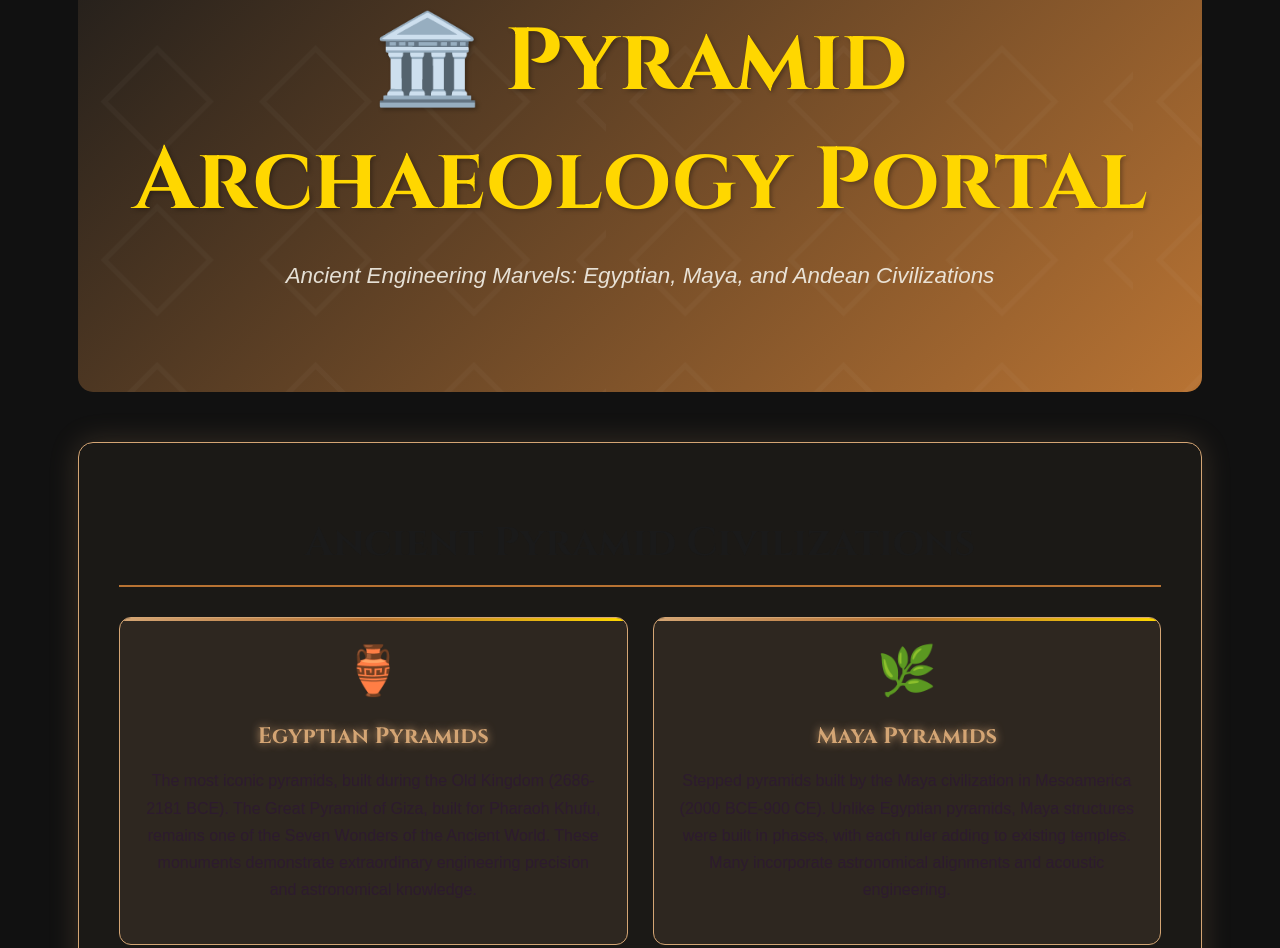
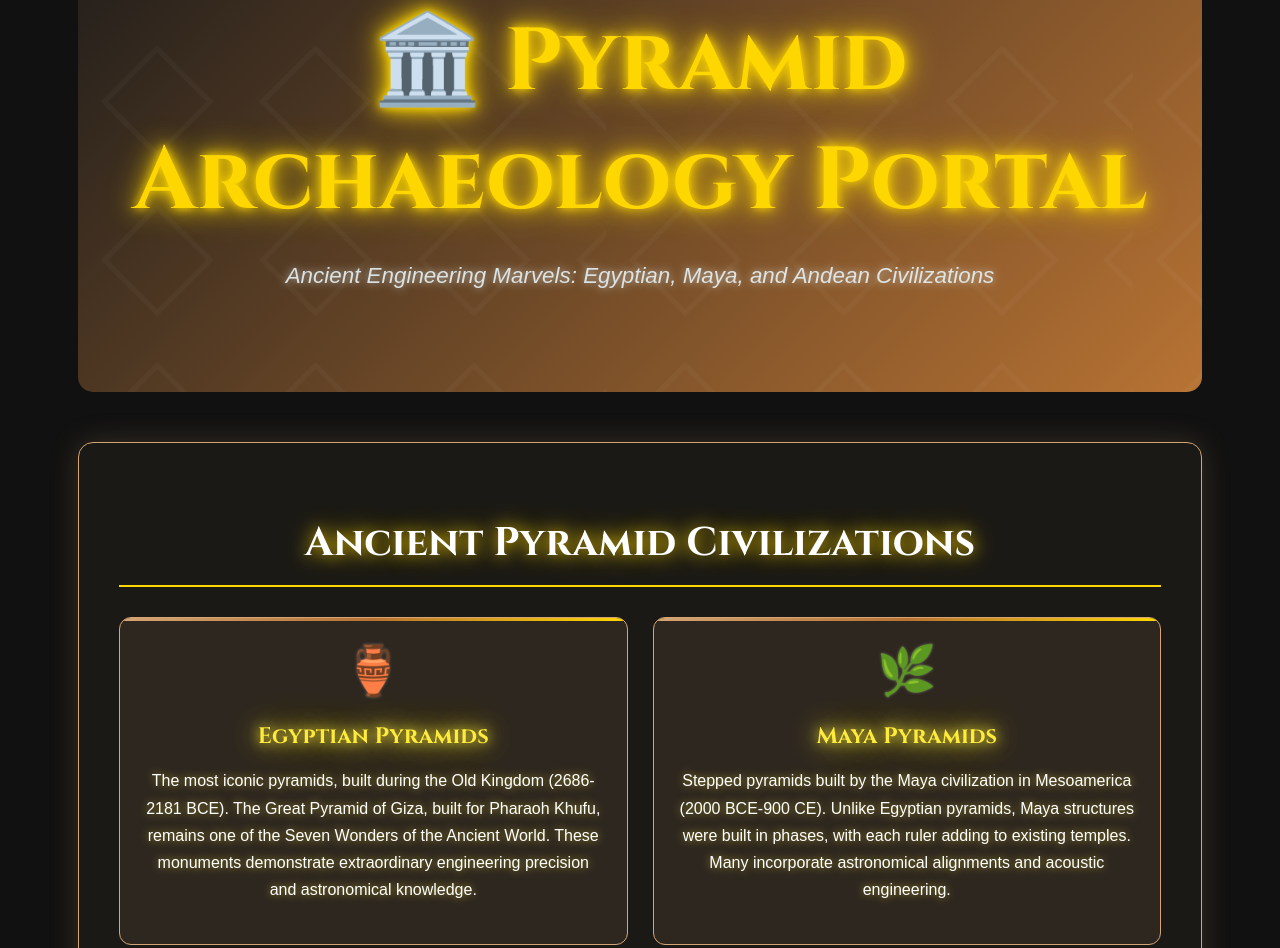
Before and after one commit to marganarok/royal-library-website, a website: page public/pyramid_archaeology_portal (1).html in a window 1280 px wide. Shown: the part 214-1162 px from the top of the page. Drawn offline with Linux system fonts and the light colour scheme.

Commit message:
Enhance text readability and add shiny glow effects to Pyramid Archaeology Portal - brighter colors, text shadows, and improved contrast for better visibility

```diff
--- a/public/pyramid_archaeology_portal (1).html
+++ b/public/pyramid_archaeology_portal (1).html
@@ -19,12 +19,19 @@
             --papyrus: #f4f1e8;
             --shadow: rgba(0,0,0,0.3);
             --accent-blue: #2563eb;
+            /* Enhanced readable text colors */
+            --text-primary: #ffffff;
+            --text-secondary: #e8f4f8;
+            --text-accent: #ffeb3b;
+            --text-glow: 0 0 8px rgba(255, 235, 59, 0.6);
         }
 
         .pyramid-container {
             max-width: 1400px;
             margin: 0 auto;
             padding: 20px;
+            color: var(--text-primary);
+            text-shadow: 0 0 3px rgba(255, 255, 255, 0.3);
         }
 
         .pyramid-header {
@@ -56,7 +63,7 @@
             margin-bottom: 20px;
             position: relative;
             z-index: 2;
-            text-shadow: 2px 2px 4px var(--shadow);
+            text-shadow: 0 0 10px rgba(255, 215, 0, 1), 0 0 20px rgba(255, 215, 0, 0.8), 0 0 30px rgba(255, 215, 0, 0.6), 0 0 40px rgba(255, 215, 0, 0.4);
             color: var(--gold);
         }
 
@@ -66,6 +73,8 @@
             font-style: italic;
             position: relative;
             z-index: 2;
+            color: var(--text-secondary);
+            text-shadow: 0 0 8px rgba(232, 244, 248, 0.8);
         }
 
         .civilization-section {
@@ -117,18 +126,19 @@
         }
 
         .civilization-title {
-            color: var(--sandstone);
+            color: var(--text-accent);
             font-size: 1.4em;
             margin-bottom: 15px;
-            text-shadow: 0 0 8px var(--sandstone);
+            text-shadow: 0 0 12px rgba(255, 235, 59, 1), 0 0 24px rgba(255, 235, 59, 0.8), 0 0 36px rgba(255, 235, 59, 0.6);
             text-align: center;
             font-family: 'Cinzel', serif;
         }
 
         .civilization-content {
-            color: #2d1b2e;
+            color: var(--text-primary);
             line-height: 1.7;
             font-size: 1em;
+            text-shadow: var(--text-glow);
         }
 
         .technique-section {
@@ -234,9 +244,10 @@
         }
 
         .site-description {
-            color: #2d1b2e;
+            color: var(--text-primary);
             line-height: 1.6;
             margin-bottom: 15px;
+            text-shadow: var(--text-glow);
         }
 
         .fact-list {
@@ -277,11 +288,12 @@
         .section-title {
             font-family: 'Cinzel', serif;
             font-size: 2.5rem;
-            color: var(--obsidian);
+            color: var(--text-primary);
             margin-bottom: 30px;
             text-align: center;
-            border-bottom: 2px solid var(--copper);
+            border-bottom: 2px solid var(--gold);
             padding-bottom: 15px;
+            text-shadow: 0 0 15px rgba(255, 215, 0, 0.8), 0 0 30px rgba(255, 215, 0, 0.4), 0 0 45px rgba(255, 215, 0, 0.2);
         }
 
         .comparison-table {
@@ -520,6 +532,7 @@
             color: var(--gold);
             margin-bottom: 15px;
             font-family: 'Cinzel', serif;
+            text-shadow: 0 0 10px rgba(255, 215, 0, 0.8), 0 0 20px rgba(255, 215, 0, 0.4);
         }
 
         .chamber-facts {
@@ -527,10 +540,11 @@
         }
 
         .fact-title {
-            color: var(--copper);
+            color: var(--text-accent);
             font-weight: bold;
             margin-bottom: 10px;
             font-family: 'Cinzel', serif;
+            text-shadow: var(--text-glow);
         }
     </style>
 </head>
```
